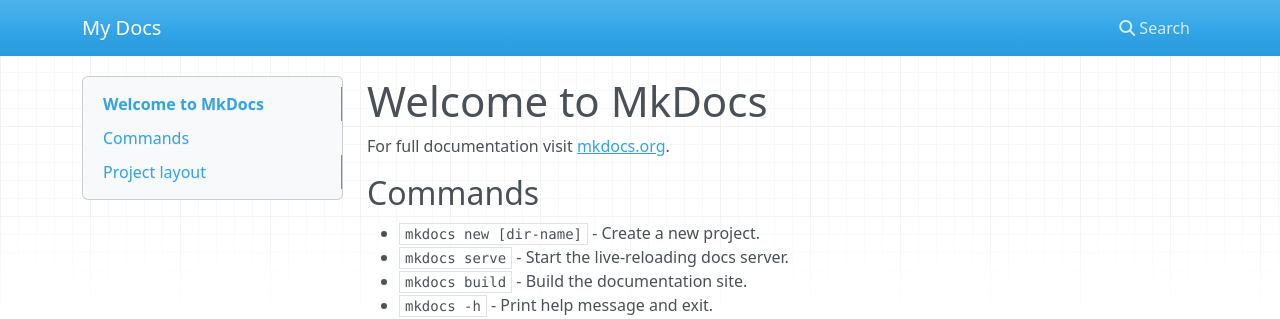
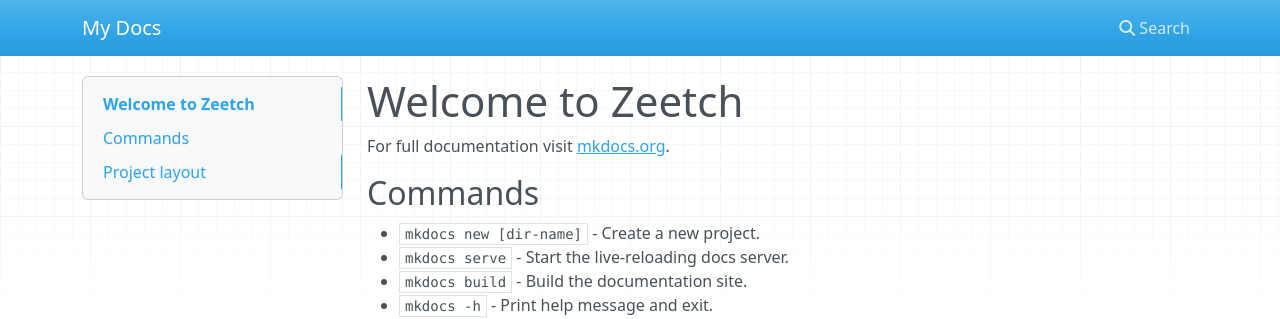
Before and after one commit to jamesdube/zeetch, an MkDocs documentation site: the page built from docs/index.md, in a window 1280 px wide. Shown: the top 319 px of the page. Built offline with MkDocs 1.6.1, drawn with Linux system fonts in a browser that asks for light colours; nearby versions of some CDN libraries.

Commit message:
Update index.md

```diff
--- a/docs/index.md
+++ b/docs/index.md
@@ -1,4 +1,4 @@
-# Welcome to MkDocs
+# Welcome to Zeetch
 
 For full documentation visit [mkdocs.org](https://www.mkdocs.org).
 
```
